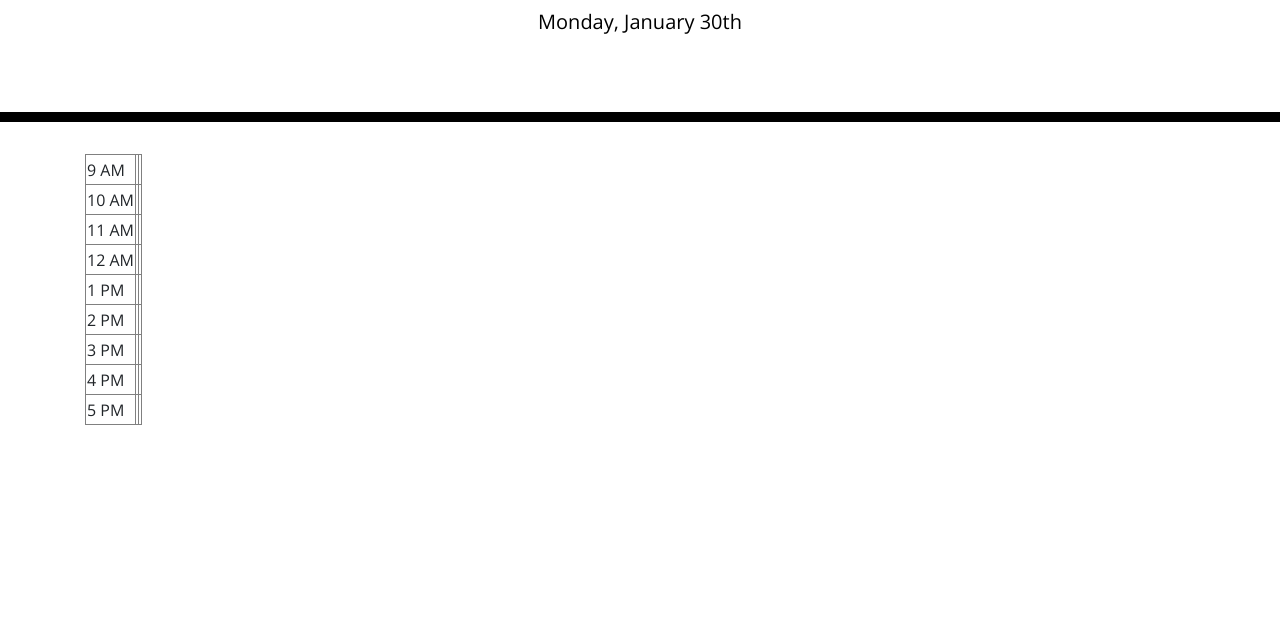
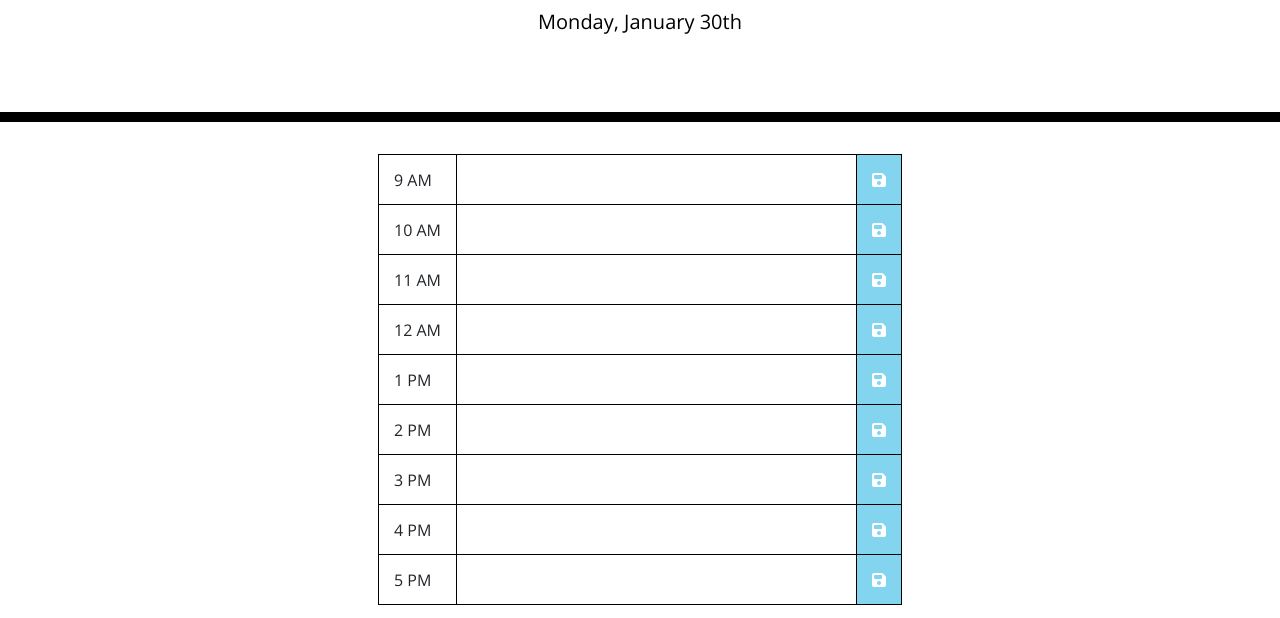
Before and after one commit to Pedrobe9/workd-day-scheduler, a plain HTML site: page index.html in a window 1280 px wide. Shown: the part 182-800 px from the top of the page. Drawn offline with nearby package versions, Linux system fonts and the light colour scheme.

Commit message:
Adding table icons and color

```diff
--- a/index.html
+++ b/index.html
@@ -9,6 +9,7 @@
   <link rel="stylesheet" href="https://stackpath.bootstrapcdn.com/bootstrap/4.3.1/css/bootstrap.min.css" />
   <link rel="stylesheet" href="https://use.fontawesome.com/releases/v5.8.1/css/all.css"
     integrity="sha384-50oBUHEmvpQ+1lW4y57PTFmhCaXp0ML5d60M1M7uH2+nqUivzIebhndOJK28anvf" crossorigin="anonymous" />
+  <script src="https://kit.fontawesome.com/05d8ad24a2.js" crossorigin="anonymous"></script>
   <link href="https://fonts.googleapis.com/css?family=Open+Sans&display=swap" rel="stylesheet" />
   <link rel="stylesheet" href="style.css" />
   <title>Work Day Scheduler</title>
--- a/script.js
+++ b/script.js
@@ -12,54 +12,35 @@ currentDayEl.text(currentDate);
 let tableRowsSection = $('<table>');
 containerDiv.append(tableRowsSection);
 // create table rows
-let tableRow1 = $('<tr><td id="r1c1" class="c1">9 AM</td><td id="r1c2" class="r2"></td><td id="r1c3" class="r3"></td></tr>');
+let tableRow1 = $('<tr><td id="r1c1" class="c1">9 AM</td><td id="r1c2" class="c2"></td><td id="r1c3" class="c3"><a href="#"><i class="fa-solid fa-floppy-disk"></i></a></td></tr>');
 tableRowsSection.append(tableRow1);
-let tableRow2 = $('<tr><td id="r2c1" class="c1">10 AM</td><td id="r2c2" class="r2"></td><td id="r2c3" class="r3"></td></tr>');
+let tableRow2 = $('<tr><td id="r2c1" class="c1">10 AM</td><td id="r2c2" class="c2"></td><td id="r2c3" class="c3"><a href="#"><i class="fa-solid fa-floppy-disk"></i></a></td></tr>');
 tableRowsSection.append(tableRow2);
-let tableRow3 = $('<tr><td id="r3c1" class="c1">11 AM</td><td id="r3c2" class="r2"></td><td id="r3c3" class="r3"></td></tr>');
+let tableRow3 = $('<tr><td id="r3c1" class="c1">11 AM</td><td id="r3c2" class="c2"></td><td id="r3c3" class="c3"><a href="#"><i class="fa-solid fa-floppy-disk"></i></a></td></tr>');
 tableRowsSection.append(tableRow3);
-let tableRow4 = $('<tr><td id="r4c1" class="c1">12 AM</td><td id="r4c2" class="r2"></td><td id="r4c3" class="r3"></td></tr>');
+let tableRow4 = $('<tr><td id="r4c1" class="c1">12 AM</td><td id="r4c2" class="c2"></td><td id="r4c3" class="c3"><a href="#"><i class="fa-solid fa-floppy-disk"></i></a></td></tr>');
 tableRowsSection.append(tableRow4);
-let tableRow5 = $('<tr><td id="r5c1" class="c1">1 PM</td><td id="r5c2" class="r2"></td><td id="r5c3" class="r3"></td></tr>');
+let tableRow5 = $('<tr><td id="r5c1" class="c1">1 PM</td><td id="r5c2" class="c2"></td><td id="r5c3" class="c3"><a href="#"><i class="fa-solid fa-floppy-disk"></i></a></td></tr>');
 tableRowsSection.append(tableRow5);
-let tableRow6 = $('<tr><td id="r6c1" class="c1">2 PM</td><td id="r6c2" class="r2"></td><td id="r6c3" class="r3"></td></tr>');
+let tableRow6 = $('<tr><td id="r6c1" class="c1">2 PM</td><td id="r6c2" class="c2"></td><td id="r6c3" class="c3"><a href="#"><i class="fa-solid fa-floppy-disk"></i></a></td></tr>');
 tableRowsSection.append(tableRow6);
-let tableRow7 = $('<tr><td id="r7c1" class="c1">3 PM</td><td id="r7c2" class="r2"></td><td id="r7c3" class="r3"></td></tr>');
+let tableRow7 = $('<tr><td id="r7c1" class="c1">3 PM</td><td id="r7c2" class="c2"></td><td id="r7c3" class="c3"><a href="#"><i class="fa-solid fa-floppy-disk"></i></a></td></tr>');
 tableRowsSection.append(tableRow7);
-let tableRow8 = $('<tr><td id="r8c1" class="c1">4 PM</td><td id="r8c2" class="r2"></td><td id="r8c3" class="r3"></td></tr>');
+let tableRow8 = $('<tr><td id="r8c1" class="c1">4 PM</td><td id="r8c2" class="c2"></td><td id="r8c3" class="c3"><a href="#"><i class="fa-solid fa-floppy-disk"></i></a></td></tr>');
 tableRowsSection.append(tableRow8);
-let tableRow9 = $('<tr><td id="r9c1" class="c1">5 PM</td><td id="r9c2" class="r2"></td><td id="r9c3" class="r3"></td></tr>');
+let tableRow9 = $('<tr><td id="r9c1" class="c1">5 PM</td><td id="r9c2" class="c2"></td><td id="r9c3" class="c3"><a href="#"><i class="fa-solid fa-floppy-disk"></i></a></td></tr>');
 tableRowsSection.append(tableRow9);
 
-let col1 = $('.c1');
-let allTable = $(tableRowsSection.children.children);
-$('td').css({"height":"30px", "border":"1px solid grey"});
-
-
+let tableFrame = $('td');
+tableFrame.css({"height":"50px", "border":"1px solid black", "padding":"15px"});
+$('.c2').css("width", "400px");
+$('.c3').css("background-color", "#82d4ef");
+$('.c3 a').css({"color":"white", "background-color":"#82d4ef"});
+tableRowsSection.parent().css({"display":"flex", "justify-content":"center"});
+tableRowsSection.css({"justify-content":"center"});
 
 
 function printTable() {
-    // create table rows
-    // create div and attach  to containerDiv
-    let tableRowsSection = $('<table>');
-    containerDiv.append(tableRowsSection);
 
 
-
-
-    /*for (let i = 0; i < 8; i++) {
-        let time = i + 9
-        if (time <= 12) {
-            time = time;
-            am-pm = "AM";
-        } else {
-            time = time - 12;
-            am-pm = "AM";
-        }
-        let tableTime = time, am-pm;
-        let tableRow = $('<tr>tableTime</tr>');
-        tableRowsSection.append(tableRow);
-    }*/
 }
-
-printTable();
```
Also changed, not shown: assets/floppy-disk.svg (added).
